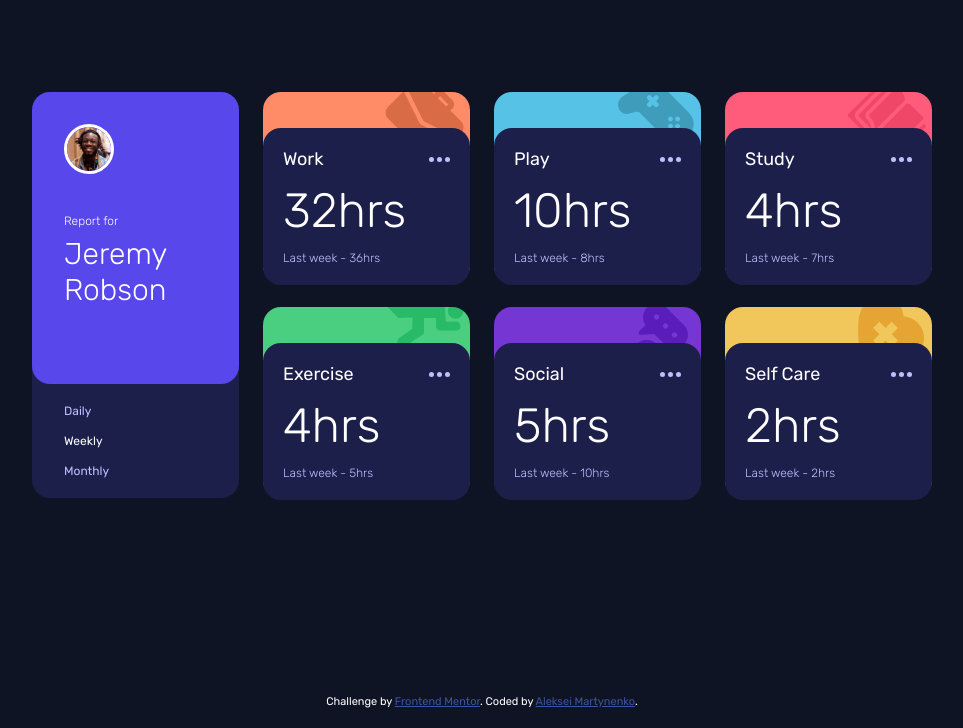
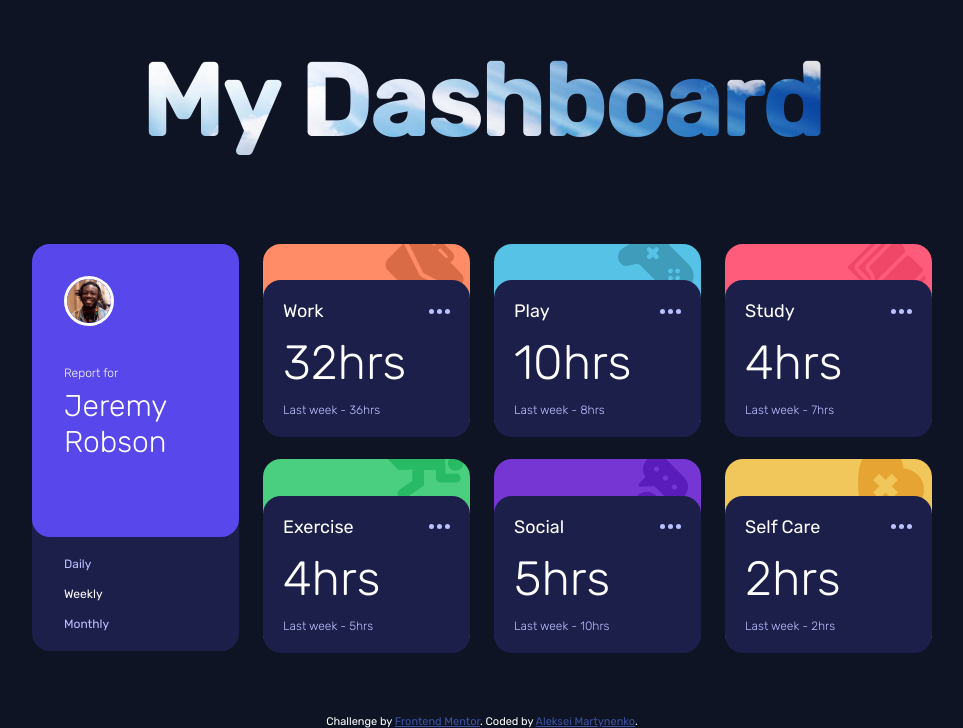
Before and after one commit to mr-alexmartyn/time-tracking-dashboard, a plain HTML site: page index.html in a window 1280 px wide. Shown: the part 105-833 px from the top of the page, without its empty margins (158-1121 px from the left). Drawn offline with Linux system fonts and the light colour scheme.

Commit message:
add head title

```diff
--- a/index.html
+++ b/index.html
@@ -29,6 +29,7 @@
   </head>
   <body>
     <section class="dashboard">
+      <h1 class="dashboard__item-title">My Dashboard</h1>
       <div class="dashboard__content">
         <div class="dashboard__profile">
           <div class="info-card">
--- a/style.css
+++ b/style.css
@@ -43,8 +43,20 @@ body {
   padding: 4rem 0.5rem;
 
   display: flex;
+  flex-direction: column;
   justify-content: center;
   align-items: center;
+}
+
+.dashboard__item-title {
+  font-family: var(--family);
+  font-size: 100px;
+  font-weight: bold;
+
+  background-image: url("./images/summer-meadow.jpg");
+  background-repeat: repeat;
+  -webkit-background-clip: text;
+  color: transparent;
 }
 
 .dashboard__content {
```
Also changed, not shown: images/summer-meadow.jpg (added).
